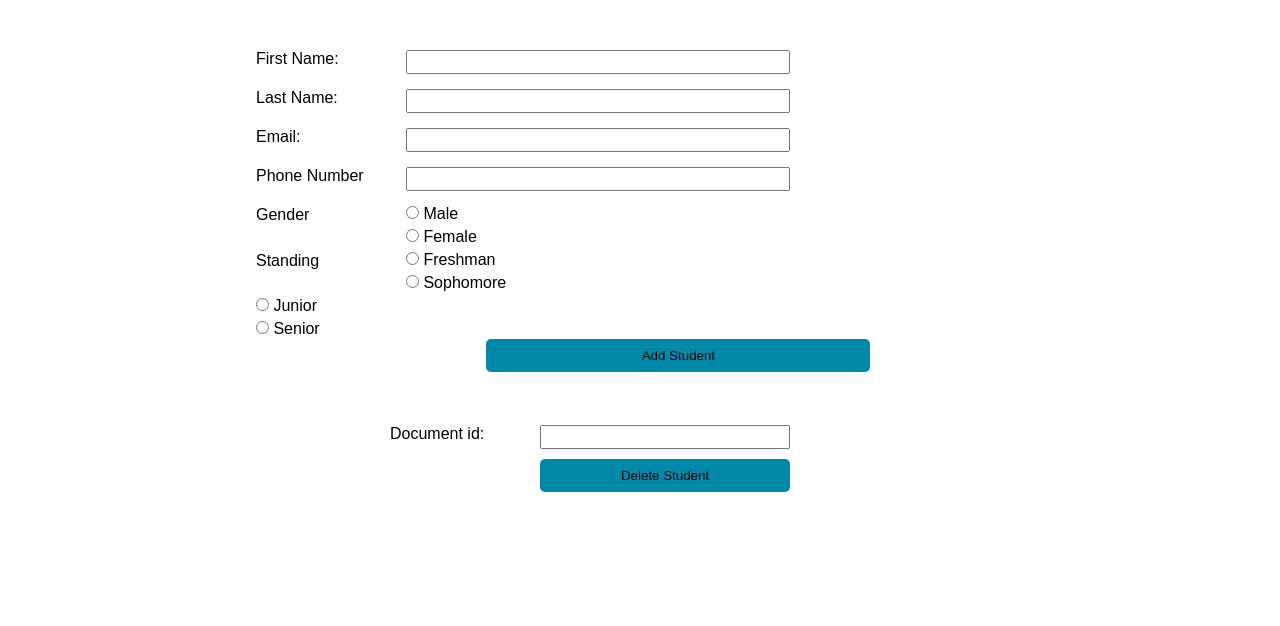
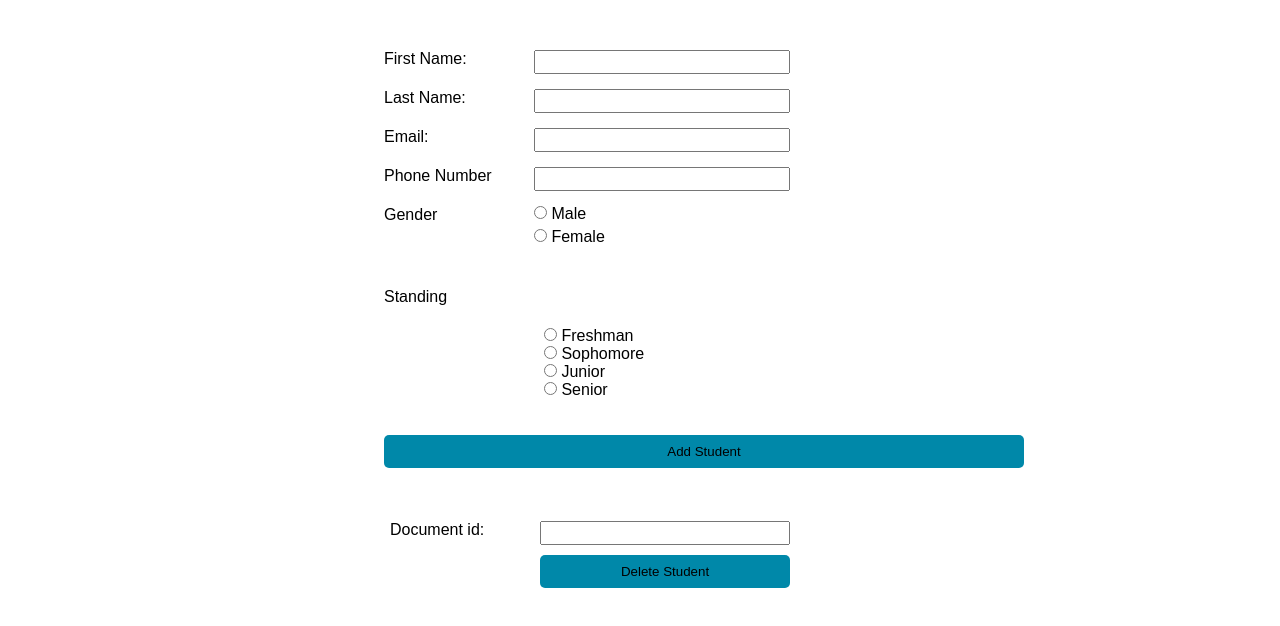
Before and after one commit to samanthabroda/senproj, a website built with webpack: page html/index.html in a window 1280 px wide. Shown: the part 144-770 px from the top of the page. Built offline with nearby package versions, Linux system fonts and the light colour scheme; some packages are replaced by stand-ins of ours; no server answers; the database is empty.

Commit message:
Fixed index radio buttons

```diff
--- a/CSS/index.css
+++ b/CSS/index.css
@@ -8,7 +8,14 @@ h1{
 
 .allForms {
     margin: auto;
-    width: 60%;
+    width: 40%;
+    align-items: center;
+  }
+
+.StandingForm {
+    display: block;
+    margin: auto;
+    width: 15%;
     align-items: center;
   }
 
--- a/html/index.html
+++ b/html/index.html
@@ -55,13 +55,19 @@
 
         <label id="formLabel" for="Gender">Gender </label>
         <input type="radio" name="Gender" value="Male" required> Male</label><br>
-        <input type="radio" name="Gender" value="Female" required> Female</label><br>
+        <input type="radio" name="Gender" value="Female" required> Female</label><br><br><br>
+        <label id="formLabel" for="Standing">Standing</label><br>
+</div>
 
-        <label id="formLabel" for="Standing">Standing</label>
-        <input type="radio" name="Standing" value="Freshman" required> Freshman</label><br>
-        <input type="radio" name="Standing" value="Sophomore" required> Sophomore</label><br>
-        <input type="radio" name="Standing" value="Junior" required> Junior</label><br>
-        <input type="radio" name="Standing" value="Senior" required> Senior</label><br>
+
+
+        <div class="StandingForm">
+            <label> <input type="radio" name="Standing" value="Freshman" required> Freshman</label><br>
+            <label> <input type="radio" name="Standing" value="Sophomore" required> Sophomore</label><br>
+            <label> <input type="radio" name="Standing" value="Junior" required> Junior</label><br>
+            <label> <input type="radio" name="Standing" value="Senior" required> Senior</label><br><br><br>
+            </div>
+
 
         <button class="addStudent">Add Student</button>
     </form>
@@ -73,7 +79,7 @@
         <button class="deleteStudent">Delete Student</button>
     </form>
 
-</div>
+
 
 
     <script src="bundle.js"></script>
```
